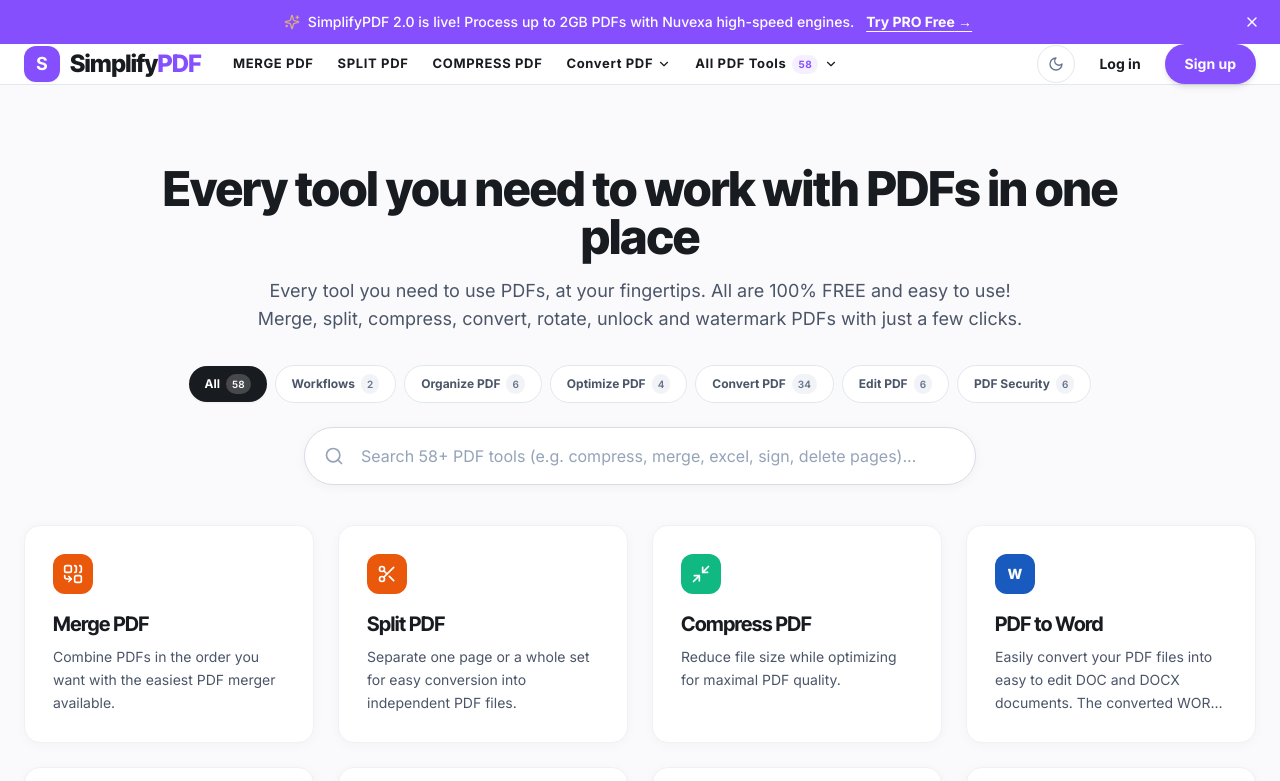
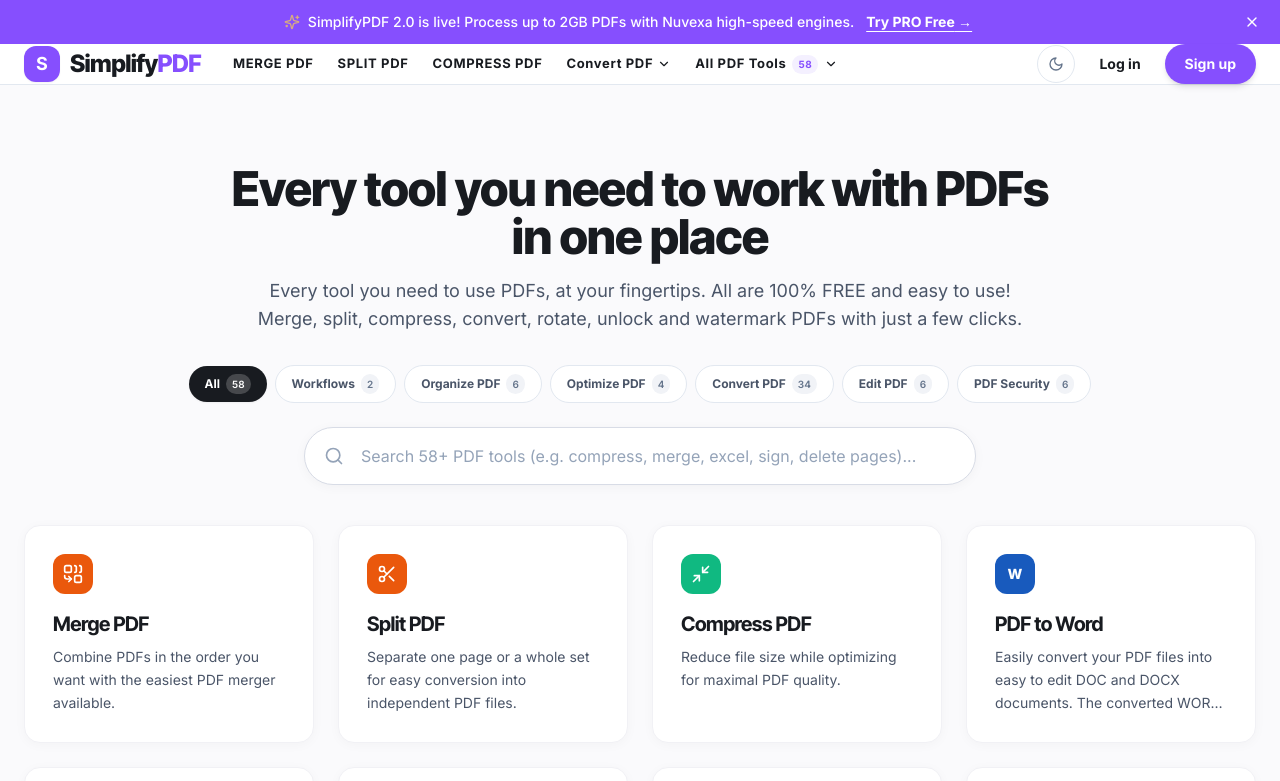
Before and after one commit to sriuxd1988-glitch/PDF-SRH, a Next.js app in the folder apps/web/: page / in a window 1280 px wide. Shown: the top 781 px of the page. Built offline with nearby package versions, Linux system fonts and the light colour scheme.

Commit message:
style(home): format H1 hero title into clean, balanced two-line layout

```diff
--- a/apps/web/app/page.tsx
+++ b/apps/web/app/page.tsx
@@ -690,8 +690,9 @@ export default function HomePage() {
     <div className="flex flex-col min-h-screen bg-[#fafafc] dark:bg-[#0c0c12] antialiased">
       {/* 1. HERO SECTION (iLovePDF Style) */}
       <section className="pt-16 sm:pt-20 pb-10 px-4 sm:px-6 max-w-5xl mx-auto text-center flex flex-col items-center">
-        <h1 className="font-heading font-extrabold text-3xl sm:text-4xl lg:text-5xl text-[#181b20] dark:text-white tracking-[-0.02em] leading-[1.18]">
-          Every tool you need to work with PDFs in one place
+        <h1 className="font-heading font-extrabold text-3xl sm:text-4xl lg:text-5xl text-[#181b20] dark:text-white tracking-[-0.02em] leading-[1.25] max-w-4xl">
+          Every tool you need to work with PDFs <br className="hidden sm:inline" />
+          in one place
         </h1>
 
         <p className="text-base sm:text-lg text-[#4a5568] dark:text-[#94a3b8] font-normal max-w-3xl leading-relaxed mt-4">
```
